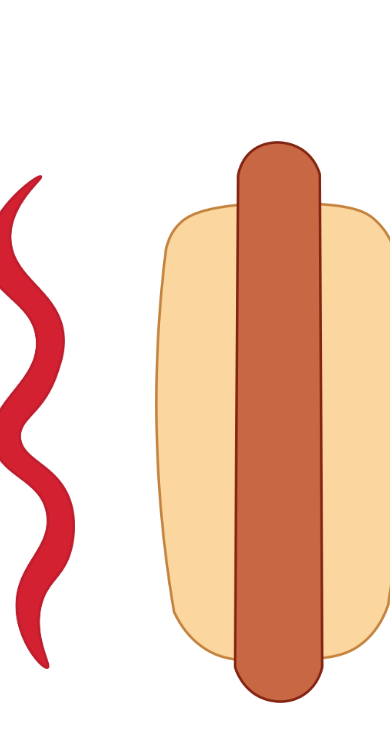
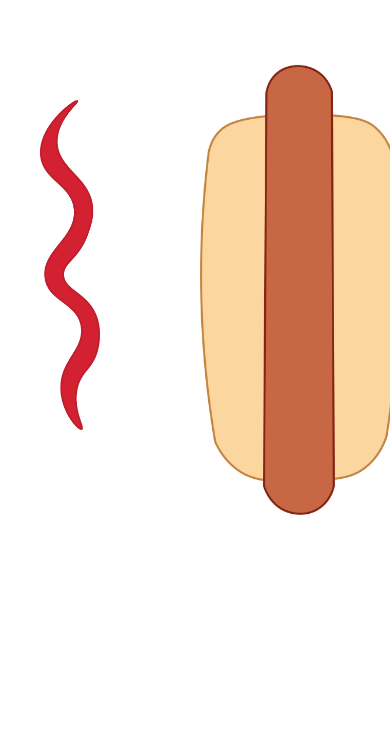
Before and after one commit to adagossett/avt217, a plain HTML site: page p3/index.html in a window 390 px wide. Drawn offline with nearby package versions, Linux system fonts and the light colour scheme.

Commit message:
mmmmmmmmm

```diff
--- a/p3/index.html
+++ b/p3/index.html
@@ -8,7 +8,13 @@
 
 </head>
 <body>
-    <img src="ketchup.png" alt="ketchup" width="90" height="auto">
-    <img src="hotdog.png" alt="hotdog" width="250" height="auto">
+ <div class="container">
+
+        <img id="ketchup" class="ketchup" src="ketchup.png" alt="ketchup">
+
+        <img id="hotdog" class="hotdog" src="hotdog.png" alt="hotdog">
+    </div>
+    <script src="https://ajax.googleapis.com/ajax/libs/jquery/3.6.0/jquery.min.js"></script>
+    <script src="main.js"></script>
 </body>
 </html>
--- a/p3/main.css
+++ b/p3/main.css
@@ -1,20 +1,64 @@
 body {
-    display: flex;
-    justify-content: center;
-    align-items: center;
-    height: 100vh;
+
     margin: 0;
 }
 
-img {
-    max-width: 100%;
+
+
+.ketchup {
+    z-index: 5;
+    top: 100;
+    left: 100;
+    position: absolute;
+    cursor: pointer;
+    width: 75px;
     height: auto;
-    margin: 0 60px;
+    position: absolute;
+    margin-top: 120px;
+    margin-left: 440px;
+
 }
 
+.hotdog {
+    top: 70px;
+    left: 100px;
+    position: absolute;
+    width: 250px;
+    height: auto;
+    position: absolute;
+    top: 50%;
+    left: 50%;
+    transform: translate(-50%, -50%);
+}
+.new{
+    top: 10px;
+    left: 290px;
+}
 
 @media screen and (max-width: 600px) {
-    img {
-        margin: 0 40px;
+    .ketchup {
+        width: 60px;
+        height: auto;
+        z-index: 5;
+        top: 100;
+        left: 100;
+        cursor: pointer;
+        position: absolute;
+        margin-top: 100px;
+        margin-left: 40px;
+
+    }
+    .hotdog{
+    top: 290px;
+    left: 300px;
+    position: absolute;
+    width: 200px;
+    height: auto;
+    position: absolute;
+
+    }
+    .new{
+        top: 10px;
+        left: 230px;
     }
 }
--- /dev/null
+++ b/p3/main.js
@@ -0,0 +1,9 @@
+$(document).ready(function(){
+    $("#ketchup").click(function(){
+        $('#ketchup').addClass('new');
+
+
+
+
+        });
+    });
```
